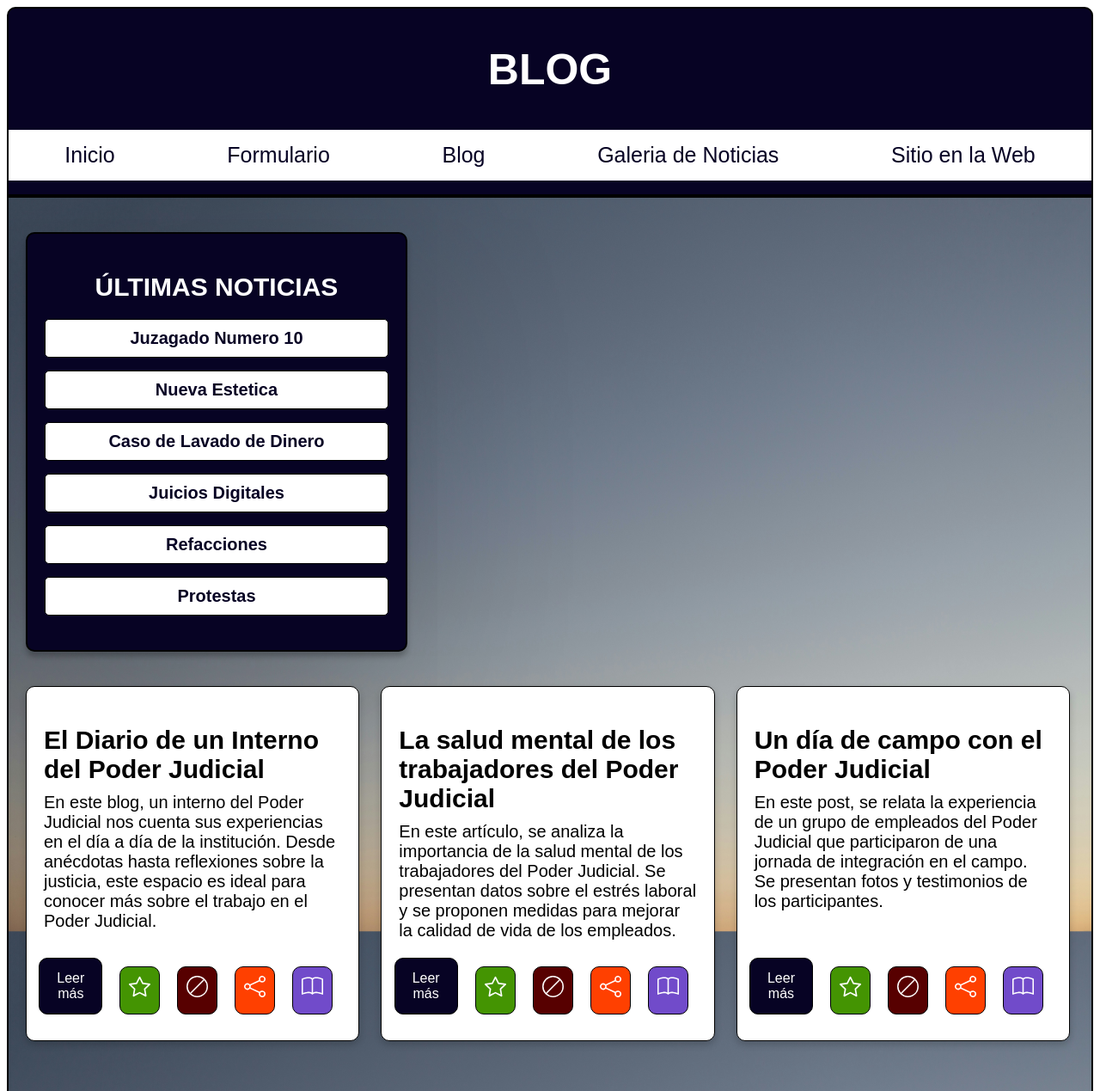
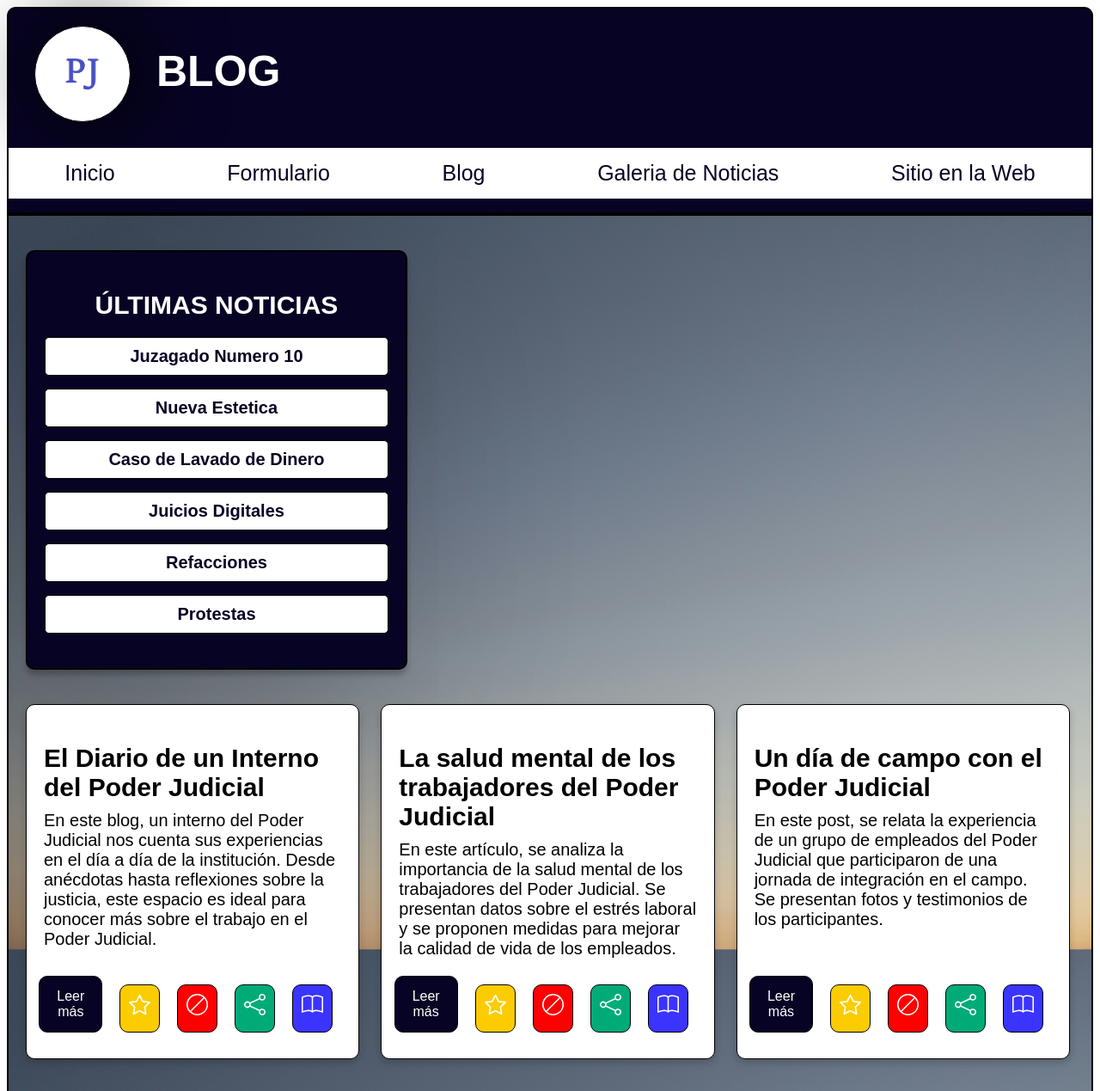
Before and after one commit to jochfernandez/psw-tp1, a plain HTML site: page blog.html in a window 1280 px wide. Shown: the top 1269 px of the page at 86% size. Drawn offline with Linux system fonts and the light colour scheme.

Commit message:
Mejorando el nav

```diff
--- a/blog.html
+++ b/blog.html
@@ -10,7 +10,10 @@
 </head>
 <body>
     <nav>
-        <h1>BLOG</h1>
+        <div class="contenedor-logo">
+            <div class="logo"><a href="index.html"><img src="images/iconos/pj_logo.png" alt="Logo del Poder Judicial"></a></div>
+            <h1>BLOG</h1>
+        </div>
         <ul>
             <li><a href="index.html">Inicio</a></li>
             <li><a href="formulario.html">Formulario</a></li>
--- a/css/estilo.css
+++ b/css/estilo.css
@@ -11,6 +11,36 @@ nav {
     border-top-right-radius: 10px;
     height: auto;
 }
+.contenedor-logo{
+    display: flex;
+    justify-content: flex-start;
+    align-items: center;
+}
+.logo{
+    display: flex;
+    justify-content: start;
+    align-items: center;
+    margin: 10px;
+}
+.logo img{
+    margin-left: 20px;
+    margin-right: 20px;
+    margin-top: 10px;
+    width: 50px;
+    height: 50px;
+    border-radius: 50%;
+    background-color: rgb(255, 255, 255);
+    border: 1px solid black;
+    padding: 30px;
+    box-shadow: 10px 0 100px rgba(0, 0, 0, 2);
+    transition: transform 0.3s ease;
+}
+
+.logo img:hover {
+    transform: scale(0.8);
+    background-color: rgba(255, 255, 255, 0.6);
+}
+
 nav ul {
     display: flex;
     justify-content: space-between;
@@ -478,38 +508,38 @@ article:hover {
 }
 
 .boton-like {
-    background-color: #449402;
+    background-color: #fbcc00;
 }
 
 .boton-like:hover {
-    background-color: #00826b;
+    background-color: #825000;
     transform: scale(1.1);
 }
 
 .boton-dislike {
-    background-color: #570000;
+    background-color: #ff0000;
 }
 
 .boton-dislike:hover {
-    background-color: crimson;
+    background-color: #550010;
     transform: scale(1.1);
 }
 
 .boton-compartir {
-    background-color: #ff4000;
+    background-color: #00ab78;
 }
 
 .boton-compartir:hover {
-    background-color: #541500;
+    background-color: #004b32;
     transform: scale(1.1);
 }
 
 .boton-leer {
-    background-color: #714bca;
+    background-color: #3b34ff;
 }
 
 .boton-leer:hover {
-    background-color: darkslateblue;
+    background-color: #23155c;
     transform: scale(1.1);
 }
 @keyframes scroll {
```
Also changed, not shown: formulario.html (+4 -1 lines), noticias.html (+4 -1 lines).
